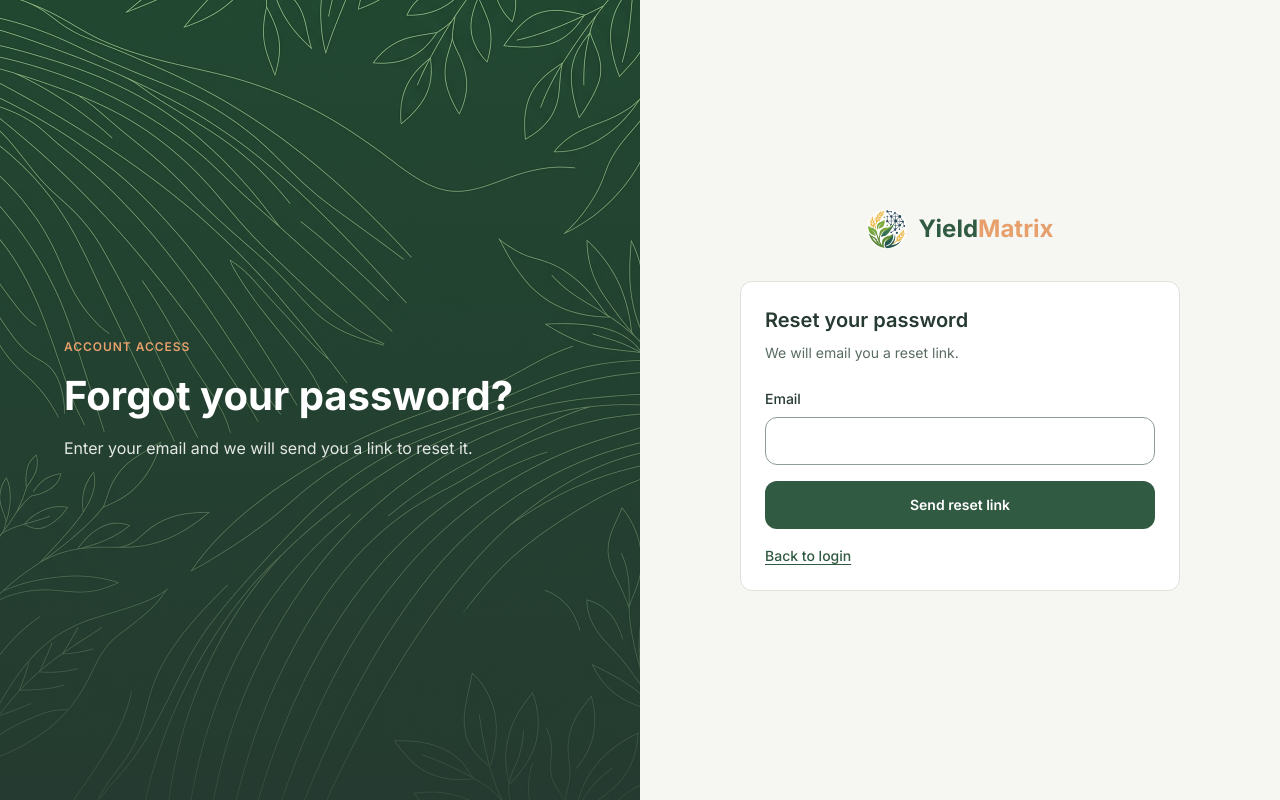
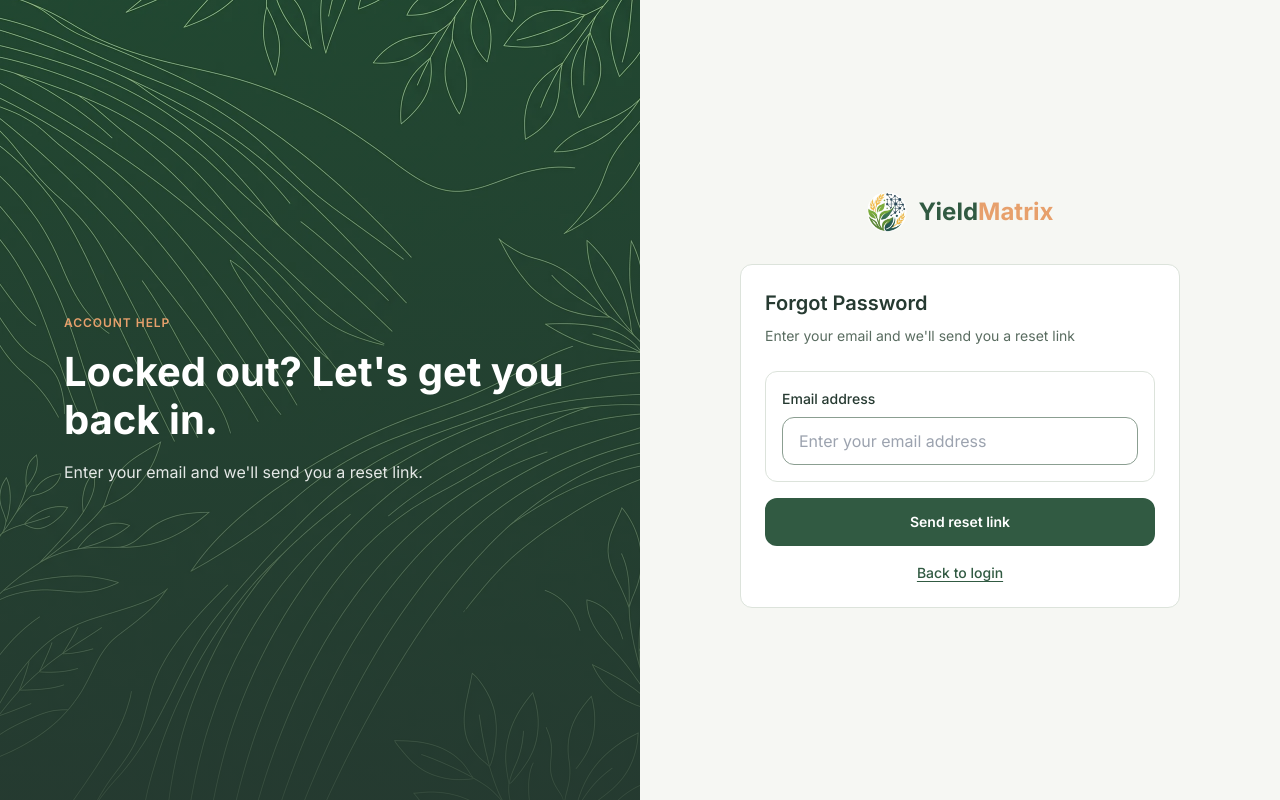
Before and after one commit to GR-Projects-Team-405/YieldMatrix, a React (Vite) app in the folder frontend/: page /account/forgot-password in a window 1280 px wide. Built offline with nearby package versions, Linux system fonts and the light colour scheme; no server answers.

Commit message:
YM02: align Forgot and Reset password pages with Figma

```diff
--- a/frontend/src/features/ym02/ForgotPasswordPage.tsx
+++ b/frontend/src/features/ym02/ForgotPasswordPage.tsx
@@ -17,16 +17,16 @@ export default function ForgotPasswordPage() {
     if (!/^\S+@\S+\.\S+$/.test(value)) return setError('Enter a valid email address.');
     setError('');
 
-    // TODO (Tue 24 Nov): call the YM02 forgot-password API here.
+    // TODO: call the YM02 forgot-password API here.
     // Always show the same message, whether or not the email has an account.
     setSubmitted(true);
   }
 
   return (
     <AuthSplitLayout
-      label="Account access"
-      headline="Forgot your password?"
-      body="Enter your email and we will send you a link to reset it."
+      label="Account help"
+      headline="Locked out? Let's get you back in."
+      body="Enter your email and we'll send you a reset link."
     >
       {submitted ? (
         <ContentCard title="Check your email" subtitle="Reset instructions have been requested.">
@@ -35,23 +35,26 @@ export default function ForgotPasswordPage() {
               If an account exists for <strong>{email.trim()}</strong>, a password reset link has been sent.
               The link expires soon, so use it as soon as you can.
             </p>
-            <Link className="ym02-link" to="/account/login">Back to login</Link>
+            <Link className="ym02-link ym02-link--center" to="/account/login">Back to login</Link>
           </div>
         </ContentCard>
       ) : (
-        <ContentCard title="Reset your password" subtitle="We will email you a reset link.">
+        <ContentCard title="Forgot Password" subtitle="Enter your email and we'll send you a reset link">
           <form className="ym02-form" onSubmit={handleSubmit} noValidate>
+            <div className="ym02-field-box">
               <InputField
                 id="forgot-email"
-              label="Email"
+                label="Email address"
                 type="email"
                 autoComplete="email"
+                placeholder="Enter your email address"
                 value={email}
                 onChange={(e) => setEmail(e.target.value)}
                 error={error}
               />
+            </div>
             <Button type="submit" variant="primary">Send reset link</Button>
-            <Link className="ym02-link" to="/account/login">Back to login</Link>
+            <Link className="ym02-link ym02-link--center" to="/account/login">Back to login</Link>
           </form>
         </ContentCard>
       )}
--- a/frontend/src/features/ym02/ResetPasswordPage.tsx
+++ b/frontend/src/features/ym02/ResetPasswordPage.tsx
@@ -26,53 +26,60 @@ export default function ResetPasswordPage() {
     setErrors(next);
     if (Object.keys(next).length > 0) return;
 
-    // TODO (Tue 24 Nov): send { token, password } to the YM02 reset-password API.
+    // TODO: send { token, password } to the YM02 reset-password API.
     // On an invalid or expired token show the "link is not valid" view below.
     setDone(true);
   }
 
   return (
     <AuthSplitLayout
-      label="Account access"
-      headline="Choose a new password"
-      body="Use a long password that you do not use anywhere else. Spaces are allowed."
+      label="New password"
+      headline="Choose a strong new password."
+      body="Use 15 to 128 characters. Spaces are allowed."
     >
       {!token ? (
         <ContentCard title="Reset link not valid" subtitle="This link is missing or has expired.">
           <div className="ym02-form">
             <p className="module-note">Request a new reset link to continue.</p>
-            <Link className="ym02-link" to="/account/forgot-password">Request a new link</Link>
+            <Link className="ym02-link ym02-link--center" to="/account/forgot-password">Request a new link</Link>
           </div>
         </ContentCard>
       ) : done ? (
         <ContentCard title="Password updated" subtitle="You can now log in with your new password.">
           <div className="ym02-form" role="status">
-            <Link className="ym02-link" to="/account/login">Go to login</Link>
+            <Link className="ym02-link ym02-link--center" to="/account/login">Go to login</Link>
           </div>
         </ContentCard>
       ) : (
-        <ContentCard title="Reset password" subtitle="Enter and confirm your new password.">
+        <ContentCard title="Reset password" subtitle="Choose a new password for your account">
           <form className="ym02-form" onSubmit={handleSubmit} noValidate>
+            <div className="ym02-field-box">
               <InputField
                 id="reset-password"
                 label="New password"
                 type="password"
                 autoComplete="new-password"
+                placeholder="Enter new password"
                 value={password}
                 onChange={(e) => setPassword(e.target.value)}
                 error={errors.password}
               />
+            </div>
+            <p className="ym02-hint">Use 15 to 128 characters. Spaces are allowed</p>
+            <div className="ym02-field-box">
               <InputField
                 id="reset-confirm"
                 label="Confirm new password"
                 type="password"
                 autoComplete="new-password"
+                placeholder="Re-enter new password"
                 value={confirm}
                 onChange={(e) => setConfirm(e.target.value)}
                 error={errors.confirm}
               />
-            <p className="module-note">{MIN_LENGTH}–{MAX_LENGTH} characters. Spaces are allowed.</p>
-            <Button type="submit" variant="primary">Update password</Button>
+            </div>
+            <Button type="submit" variant="primary">Save new password</Button>
+            <Link className="ym02-link ym02-link--center" to="/account/login">Back to login</Link>
           </form>
         </ContentCard>
       )}
--- a/frontend/src/features/ym02/ym02.css
+++ b/frontend/src/features/ym02/ym02.css
@@ -133,3 +133,4 @@
     display: none;
   }
 }
+.ym02-hint { margin: -8px 0 0; font-size: 12px; color: var(--muted); }
```
Lines whose indentation alone changed are shown as unchanged.
